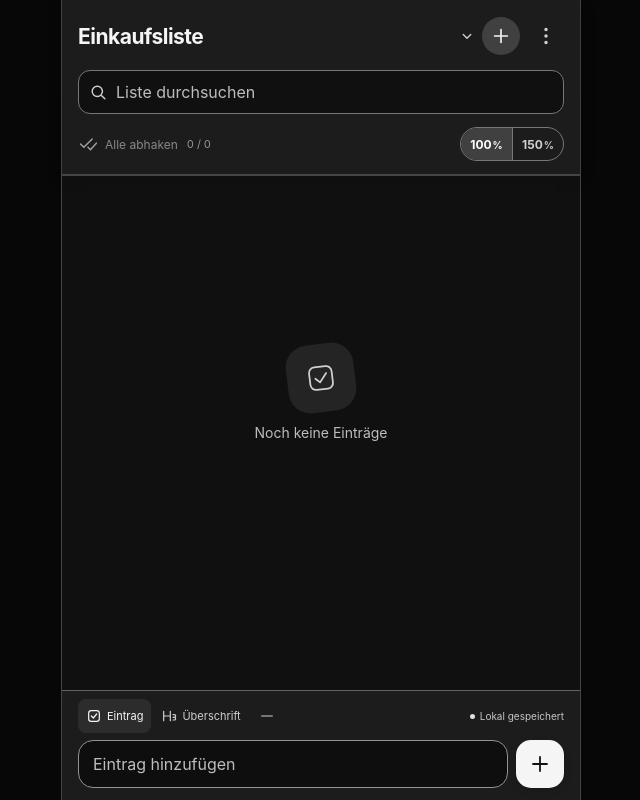
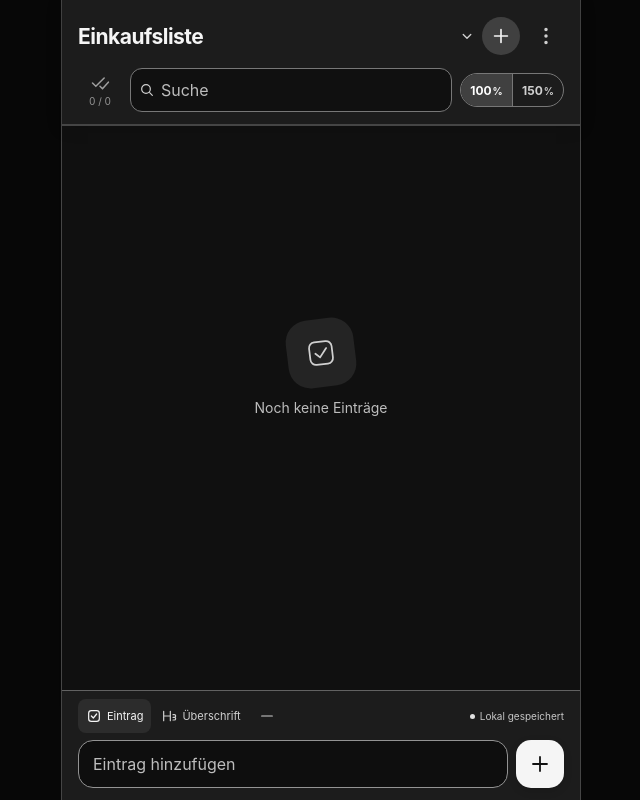
Before and after one commit to svensorgenfrey/Einkaufsliste, a plain HTML site: page index.html in a window 1280 px wide. Shown: the whole page, without its empty margins (319-959 px from the left). Drawn offline with Linux system fonts and the light colour scheme.

Commit message:
style: place search between bulk check and zoom controls

```diff
--- a/app.js
+++ b/app.js
@@ -331,6 +331,7 @@ function render() {
   ui.allLabel.textContent = `${searching ? "Treffer" : "Alle"} ${allChecked ? "öffnen" : "abhaken"}`;
   const scope = searching ? "Gefundene Checkboxen" : "Alle Checkboxen";
   ui.all.setAttribute("aria-label", `${scope} ${allChecked ? "als offen markieren" : "abhaken"}`);
+  ui.all.title = ui.all.getAttribute("aria-label") || "";
   ui.count.textContent = `${checked} / ${checks.length}`;
   disable(ui.all, !state.ready || !checks.length);
   ui.progress.style.width = `${checks.length ? checked / checks.length * 100 : 0}%`;
--- a/index.html
+++ b/index.html
@@ -46,15 +46,15 @@
           </div>
         </div>
       </div>
-      <form class="search-bar" id="search-form" role="search" autocomplete="off">
-        <svg class="icon" aria-hidden="true"><use href="#i-search"/></svg>
-        <label class="sr-only" for="list-search">Aktuelle Liste durchsuchen</label>
-        <input id="list-search" type="search" placeholder="Liste durchsuchen" maxlength="100" enterkeyhint="search" spellcheck="false" disabled>
-        <span class="search-count" id="search-count" role="status" aria-live="polite" hidden></span>
-        <button class="search-clear" id="search-clear" type="button" aria-label="Suche leeren" hidden><svg class="icon" aria-hidden="true"><use href="#i-close"/></svg></button>
-      </form>
       <div class="tools-bar">
-        <button class="all-button" id="toggle-all" disabled><svg class="icon" aria-hidden="true"><use href="#i-all"/></svg><span id="all-label">Alle abhaken</span><span class="count" id="item-count">0 / 0</span></button>
+        <button class="all-button" id="toggle-all" disabled><svg class="icon" aria-hidden="true"><use href="#i-all"/></svg><span class="sr-only" id="all-label">Alle abhaken</span><span class="count" id="item-count">0 / 0</span></button>
+        <form class="search-bar" id="search-form" role="search" autocomplete="off">
+          <svg class="icon" aria-hidden="true"><use href="#i-search"/></svg>
+          <label class="sr-only" for="list-search">Aktuelle Liste durchsuchen</label>
+          <input id="list-search" type="search" placeholder="Suche" maxlength="100" enterkeyhint="search" spellcheck="false" disabled>
+          <span class="search-count sr-only" id="search-count" role="status" aria-live="polite" hidden></span>
+          <button class="search-clear" id="search-clear" type="button" aria-label="Suche leeren" hidden><svg class="icon" aria-hidden="true"><use href="#i-close"/></svg></button>
+        </form>
         <div class="scale-switch" role="group" aria-label="Ansichtsgröße">
           <button id="scale-normal" aria-label="Normale Ansicht, 100 Prozent" aria-pressed="true" disabled>100<span>%</span></button>
           <button id="scale-large" aria-label="Vergrößerte Ansicht, 150 Prozent" aria-pressed="false" disabled>150<span>%</span></button>
--- a/style.css
+++ b/style.css
@@ -39,21 +39,22 @@ select option { background: var(--surface-raised); color: #f5f5f5; font-size: 17
 .menu { position: absolute; z-index: 20; right: 2px; top: 46px; min-width: 225px; background: #2b2b2b; border: 1px solid #777777; padding: 6px; border-radius: 14px; box-shadow: 0 14px 40px #0006; }
 .menu button { width: 100%; display: flex; align-items: center; gap: 12px; padding: 12px 10px; text-align: left; font-size: 14px; border-radius: 8px; }
 .menu button:hover, .menu button:focus-visible { background: #ffffff0a; }
-.search-bar { display: flex; align-items: center; gap: 8px; width: calc(100% - 32px); min-height: 44px; margin: 2px auto 12px; padding: 0 10px; border: 1px solid #777777; border-radius: 12px; background: var(--surface); }
-.search-bar > .icon { width: 19px; height: 19px; color: var(--muted); }
+.search-bar { display: flex; align-items: center; flex: 1; min-width: 0; gap: 6px; min-height: 44px; margin: 0; padding: 0 8px; border: 1px solid #777777; border-radius: 12px; background: var(--surface); }
+.search-bar > .icon { width: 16px; height: 16px; color: var(--muted); }
 .search-bar:focus-within { border-color: var(--primary); box-shadow: 0 0 0 1px var(--primary); }
 #list-search { flex: 1; min-width: 0; width: 100%; padding: 10px 0; border: 0; outline: 0; background: transparent; font-size: 16px; caret-color: var(--primary); appearance: none; -webkit-appearance: none; }
 #list-search::placeholder { color: #bdbdbd; opacity: 1; }
 #list-search::-webkit-search-cancel-button { appearance: none; -webkit-appearance: none; }
 .search-count { flex-shrink: 0; color: var(--muted); font-size: 11px; font-variant-numeric: tabular-nums; white-space: nowrap; }
-.search-clear { display: grid; place-items: center; flex-shrink: 0; width: 32px; height: 36px; border-radius: 8px; color: var(--muted); }
+.search-clear { display: grid; place-items: center; flex-shrink: 0; width: 28px; height: 36px; border-radius: 8px; color: var(--muted); }
 .search-clear:hover { color: var(--primary); background: #ffffff12; }
 .search-clear .icon { width: 18px; height: 18px; }
 .app-shell.is-searching .drag-handle { visibility: hidden; }
-.tools-bar { display: flex; align-items: center; justify-content: space-between; gap: 10px; padding: 0 16px 12px; min-height: 46px; }
-.all-button { display: inline-flex; align-items: center; gap: 7px; padding: 8px 0; min-height: 36px; font-size: 12px; color: var(--muted); }
+.tools-bar { display: flex; align-items: center; justify-content: space-between; gap: 8px; padding: 0 16px 12px; min-height: 56px; }
+.all-button { display: inline-flex; flex-direction: column; align-items: center; justify-content: center; flex: 0 0 44px; gap: 2px; padding: 4px 0; min-height: 44px; font-size: 12px; color: var(--muted); }
 .all-button .icon { width: 20px; height: 20px; color: var(--primary); }
 .count { color: #e5e5e5; font-variant-numeric: tabular-nums; margin-left: 2px; font-size: 11px; }
+.all-button .count { max-width: 44px; margin: 0; font-size: 10px; line-height: 12px; white-space: nowrap; overflow: hidden; text-overflow: ellipsis; }
 .scale-switch { display: inline-flex; flex-shrink: 0; border: 1px solid #777777; border-radius: 22px; overflow: hidden; }
 .scale-switch button { min-width: 51px; min-height: 32px; font-size: 12px; font-weight: 650; color: var(--muted); padding: 6px 9px; }
 .scale-switch button + button { border-left: 1px solid #777777; }
@@ -144,7 +145,7 @@ dialog::backdrop { background: #000000b8; backdrop-filter: blur(3px); }
 }
 @media (max-width: 360px) {
   .tools-bar { gap: 6px; padding-left: 12px; padding-right: 12px; }
-  .all-button { gap: 4px; font-size: 11px; }
+  .all-button { gap: 2px; font-size: 11px; }
   .count { font-size: 10px; }
   .composer-panel { padding-left: 12px; padding-right: 12px; }
   .kind-switch button { padding-left: 6px; padding-right: 6px; font-size: 10px; }
```
